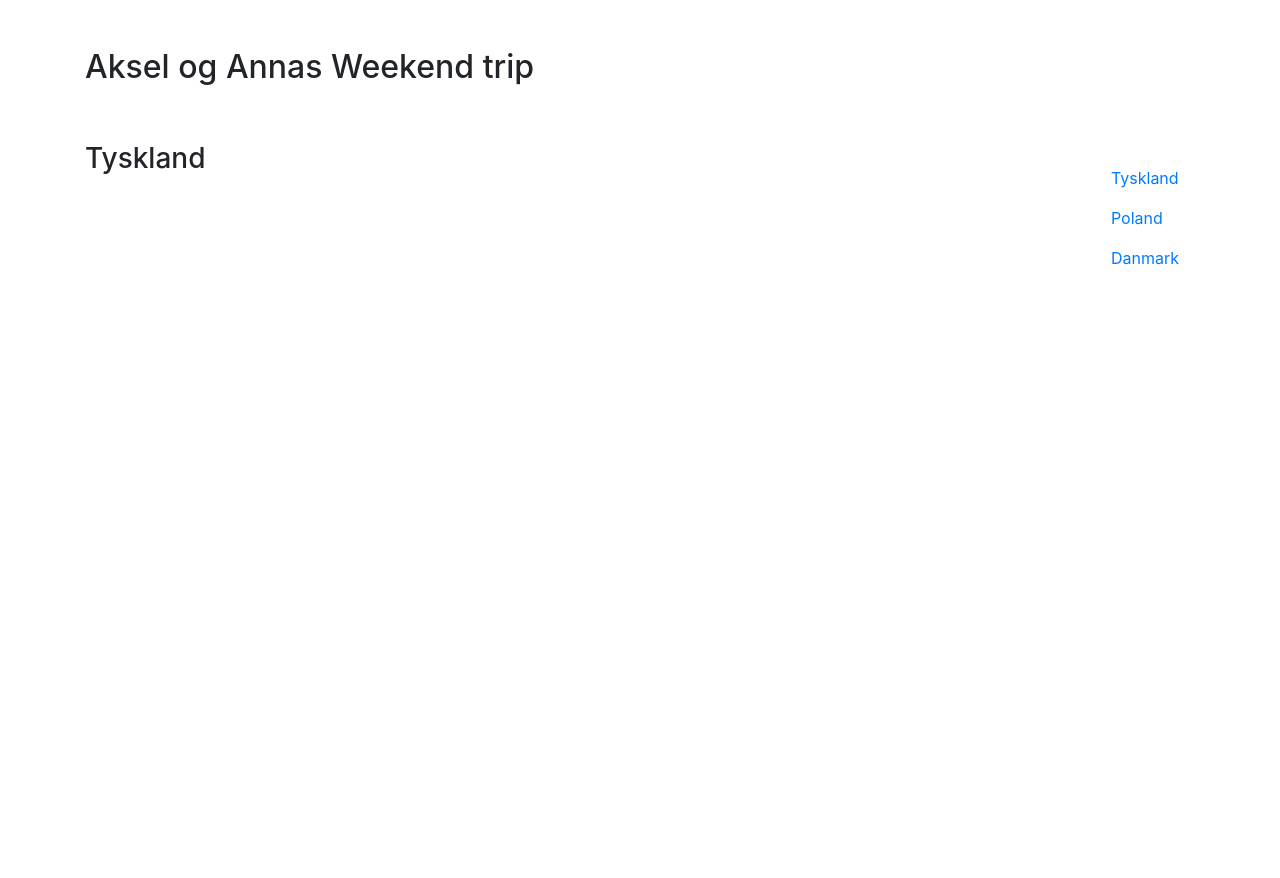
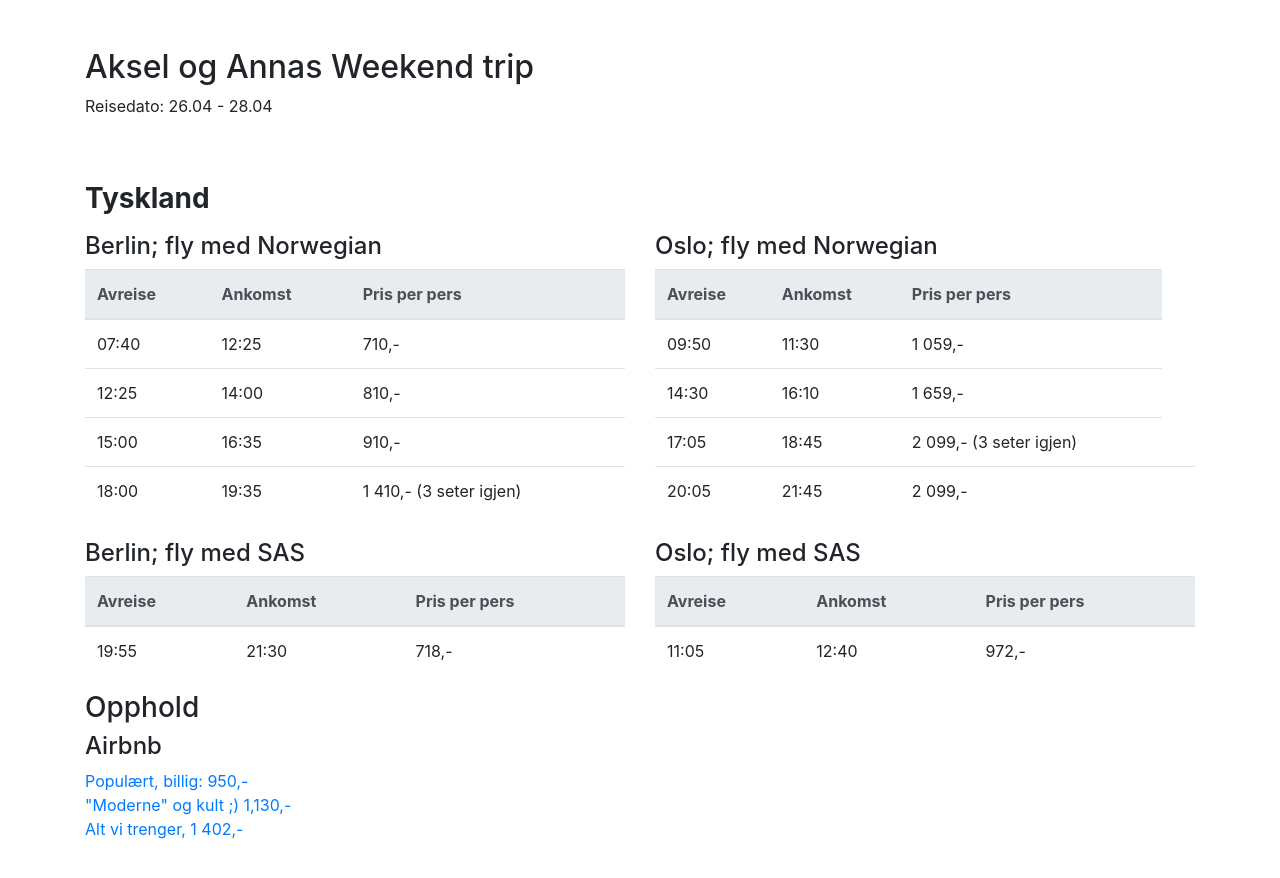
Before and after one commit to Akswii/weekend_trip, a website: page src/index.html in a window 1280 px wide. Before the commit the page ends 800 px from the top, so only its background shows below. Drawn offline with nearby package versions, Linux system fonts and the light colour scheme.

Commit message:
Tyskland reiser og opphold

```diff
--- a/src/index.html
+++ b/src/index.html
@@ -9,24 +9,139 @@
 	<link rel="stylesheet" href="https://use.fontawesome.com/releases/v5.7.2/css/all.css" integrity="sha384-fnmOCqbTlWIlj8LyTjo7mOUStjsKC4pOpQbqyi7RrhN7udi9RwhKkMHpvLbHG9Sr" crossorigin="anonymous">
 </head>
 <body>
-	<div class="container mt-5">
+	<div class="container mt-5 mb-5">
 		<div class="row mb-5">
 			<div class="col">
 				<h2>Aksel og Annas Weekend trip</h2>
+				<p>Reisedato: 26.04 - 28.04</p>
 			</div>
 		</div>
 		<div class="row">
 			<div class="col">
 				<div>
-					<h3>Tyskland</h3>
+					<h3 class="font-weight-bold">Tyskland</h3>
+					<div class="row">
+						<div class="col">
+							<h4 class="mt-2">Berlin; fly med Norwegian</h4>
+							<table class="table">
+									<thead class="thead-light">
+									  	<tr>
+											<th scope="col">Avreise</th>
+											<th scope="col">Ankomst</th>
+											<th scope="col">Pris per pers</th>
+										</tr>
+									</thead>
+									<tbody>
+										<tr>
+											<td scope="row">07:40</td>
+											<td>12:25</td>
+											<td>710,-</td>
+										</tr>
+										<tr>
+											<td scope="row">12:25</td>
+											<td>14:00</td>
+											<td>810,-</td>
+										</tr>
+										<tr>
+											<td scope="row">15:00</td>
+											<td>16:35</td>
+											<td>910,-</td>
+										</tr>
+										<tr>
+											<td scope="row">18:00</td>
+											<td>19:35</td>
+											<td>1 410,- (3 seter igjen)</td>
+										</tr>
+								</tbody>
+							</table>
+						</div>
+						<div class="col">
+							<h4 class="mt-2">Oslo; fly med Norwegian</h4>
+							<table class="table">
+									<thead class="thead-light">
+										<tr>
+											<th scope="col">Avreise</th>
+											<th scope="col">Ankomst</th>
+											<th scope="col">Pris per pers</th>
+										</tr>
+									</thead>
+									<tbody>
+										<tr>
+											<td scope="row">09:50</td>
+											<td>11:30</td>
+											<td>1 059,-</td>
+										</tr>
+										<tr>
+											<td scope="row">14:30</td>
+											<td>16:10</td>
+											<td>1 659,-</td>
+										</tr>
+										<tr>
+											<td scope="row">17:05</td>
+											<td>18:45</td>
+											<td>2 099,- (3 seter igjen)</td>
+										</tr>
+										<tr>
+											<td scope="row">20:05</td>
+											<td>21:45</td>
+											<td>2 099,-<td>
+										</tr>
+									</tbody>
+							</table>
+						</div>
+					</div>
+					<div class="row">
+						<div class="col">
+							<h4 class="mt-2">Berlin; fly med SAS</h4>
+							<table class="table">
+									<thead class="thead-light">
+									  	<tr>
+											<th scope="col">Avreise</th>
+											<th scope="col">Ankomst</th>
+											<th scope="col">Pris per pers</th>
+										</tr>
+									</thead>
+									<tbody>
+										<tr>
+											<td scope="row">19:55</td>
+											<td>21:30</td>
+											<td>718,-</td>
+										</tr>
+								</tbody>
+							</table>
+						</div>
+						<div class="col">
+							<h4 class="mt-2">Oslo; fly med SAS</h4>
+							<table class="table">
+									<thead class="thead-light">
+										<tr>
+											<th scope="col">Avreise</th>
+											<th scope="col">Ankomst</th>
+											<th scope="col">Pris per pers</th>
+										</tr>
+									</thead>
+									<tbody>
+										<tr>
+											<td scope="row">11:05</td>
+											<td>12:40</td>
+											<td>972,-</td>
+										</tr>
+									</tbody>
+							</table>
+						</div>
+					</div>
+					<div class="row">
+						<div class="col">
+							<h3>Opphold</h3>
+							<h4>Airbnb</h4>
+							<a href="https://www.airbnb.no/rooms/27911004?location=Berlin%2C%20Tyskland&adults=2&guests=1&toddlers=0&check_in=2019-04-26&check_out=2019-04-28&s=P3qvVKPf">Populært, billig: 950,-</a>
+						</br>
+							<a href="https://www.airbnb.no/rooms/32101757?location=Berlin%2C%20Tyskland&adults=2&guests=1&toddlers=0&check_in=2019-04-26&check_out=2019-04-28&s=P3qvVKPf">"Moderne" og kult ;) 1,130,-</a>
+						</br>
+							<a href="https://www.airbnb.no/rooms/15424838?location=Berlin%2C%20Tyskland&adults=2&guests=1&toddlers=0&check_in=2019-04-26&check_out=2019-04-28&s=P3qvVKPf">Alt vi trenger, 1 402,-</a>
+						</div>
+					</div>
 				</div>
-			</div>
-			<div class="col-auto mt-3">
-				<nav class="nav flex-column">
-					<a class="nav-link" href="#">Tyskland</a>
-					<a class="nav-link" href="#">Poland</a>
-					<a class="nav-link" href="#">Danmark</a>
-				</nav>
 			</div>
 		</div>
 	</div>
```
